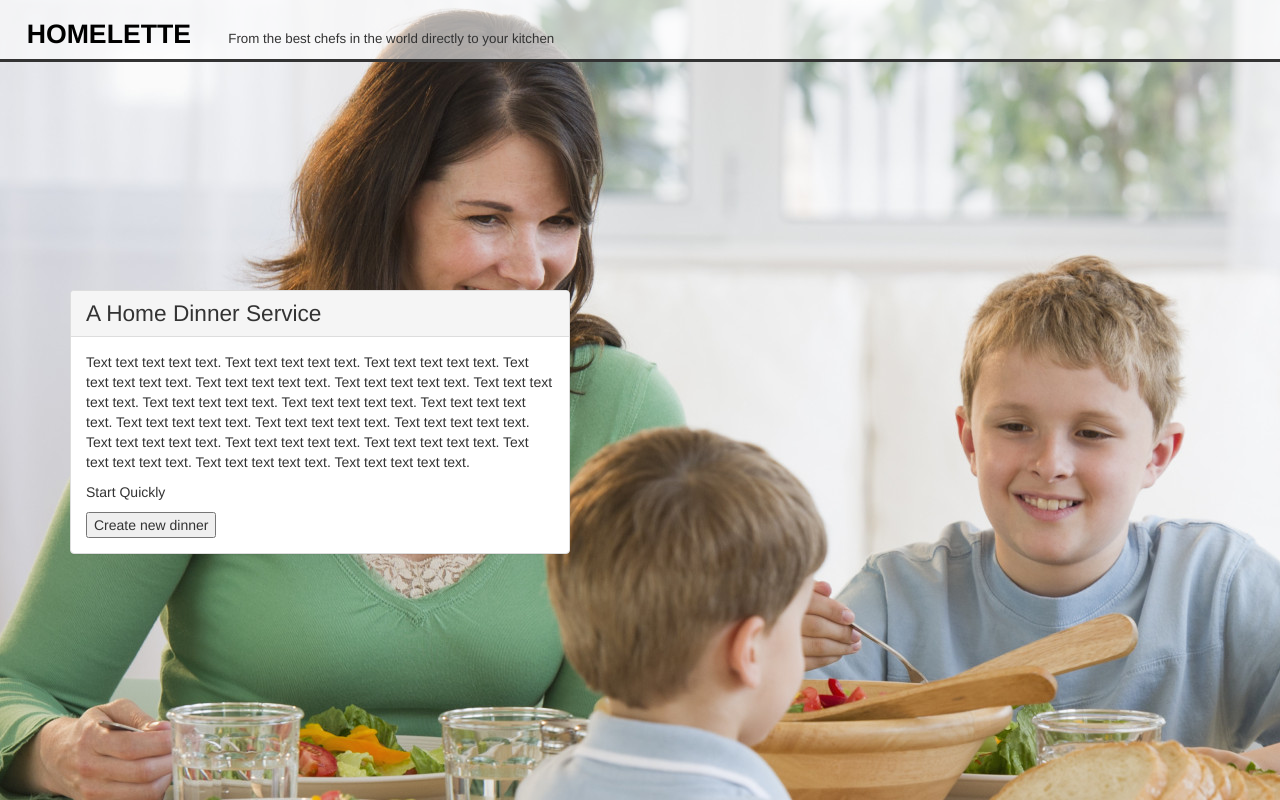
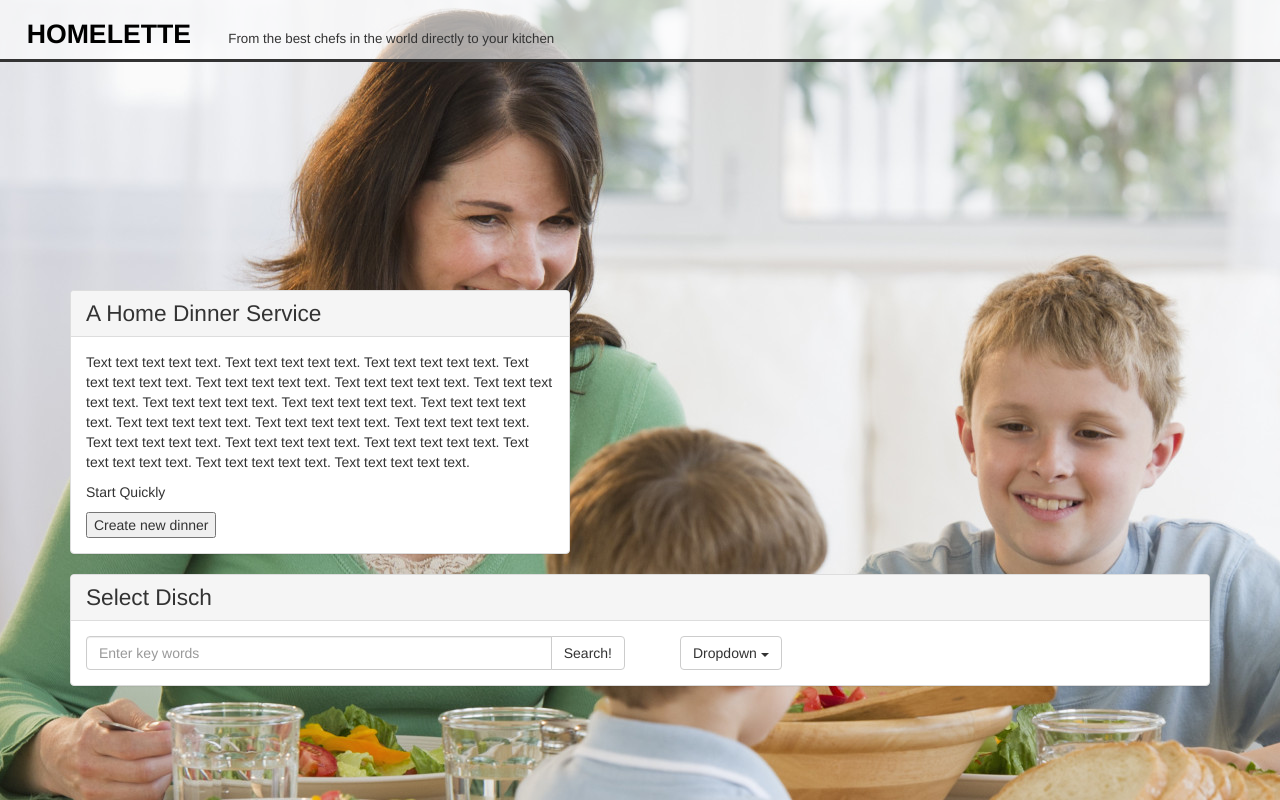
Before and after one commit to aeakoski/DinnerJao, a plain HTML site: page index.html in a window 1280 px wide. Drawn offline with nearby package versions, Linux system fonts and the light colour scheme; a script that the page names is missing.

Commit message:
Addad Select dish

```diff
--- a/index.html
+++ b/index.html
@@ -13,7 +13,9 @@
   </head>
   <body>
   	<div id="headder">
+
 		<a href="index.html"><h1 id="title">HOMELETTE</h1></a>
+
 		<h2 id="subTitle">From the best chefs in the world directly to your kitchen</h2>
 	</div>
 
@@ -33,6 +35,51 @@
   			</div>
 		</div>
 
+		<div id="rightDiv">
+
+			<div id="rightTop">
+
+				<div class="panel panel-default">
+
+					<div class="panel-heading">
+						<h3 class="panel-title" id="welcomeTitle">Select Disch</h3>
+					</div>
+
+		  			<div class="panel-body">
+		  				<div class="row">
+
+		  					<div class="col-lg-6">
+							    <div class="input-group">
+							    	<input type="text" class="form-control" placeholder="Enter key words">
+							      	<span class="input-group-btn">
+							        	<button class="btn btn-default" type="button">Search!</button>
+							      	</span>
+							    </div><!-- /input-group -->
+							</div><!-- /.col-lg-6 -->
+
+		  					<div class="dropdown inline">
+								<button class="btn btn-default dropdown-toggle" type="button" id="dropdownMenu1" data-toggle="dropdown" aria-expanded="true">
+							    Dropdown
+							    	<span class="caret"></span>
+							  	</button>
+
+							  	<ul class="dropdown-menu inline" role="menu" aria-labelledby="dropdownMenu1">
+								    <li role="presentation"><a role="menuitem" tabindex="-1" href="#">Starters</a></li>
+								    <li role="presentation"><a role="menuitem" tabindex="-1" href="#">Main Course</a></li>
+								    <li role="presentation"><a role="menuitem" tabindex="-1" href="#">Apeteeser</a></li>
+							  	</ul>
+
+							</div>
+						</div><!-- /.row -->
+
+		  			</div>
+				</div>
+			</div>
+
+			<div id="rightBottom">
+
+			</div>
+		</div>
 
 		<div id="exampleView">
 			<div>
--- a/myStyle.css
+++ b/myStyle.css
@@ -7,6 +7,11 @@ body{
 
 #headder a {
     color: #000000;
+}
+
+.inline{
+	float: left;
+	margin-left: 30pt;
 }
 
 #headder{
```
